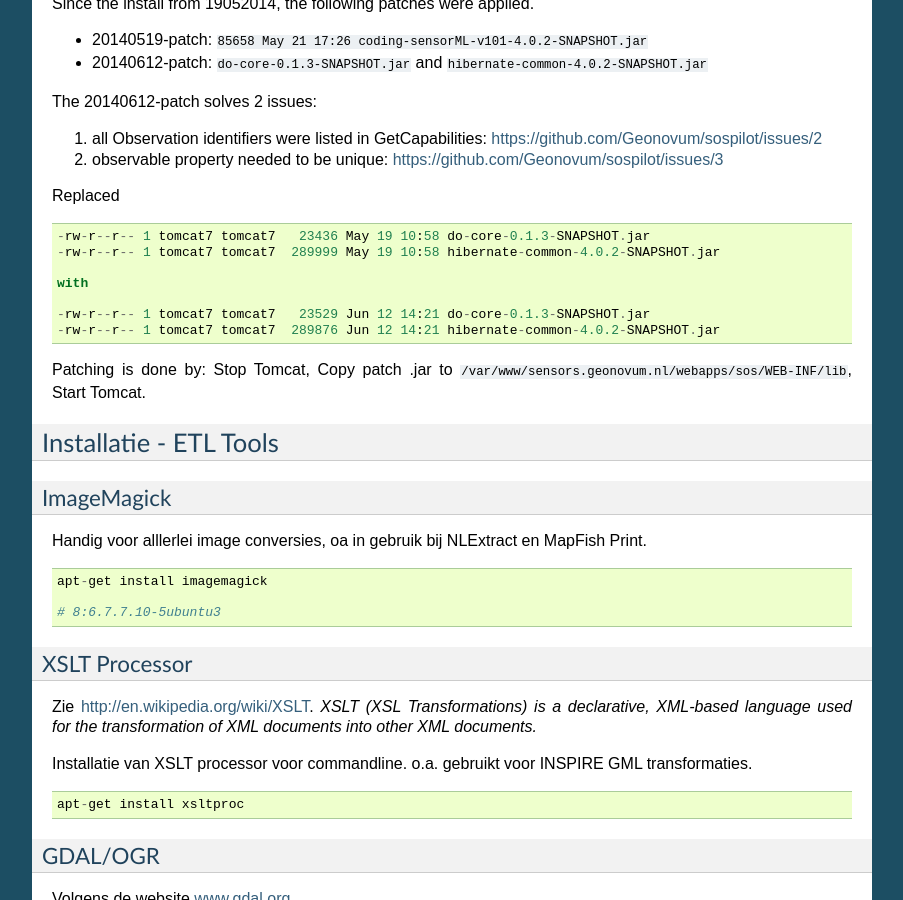
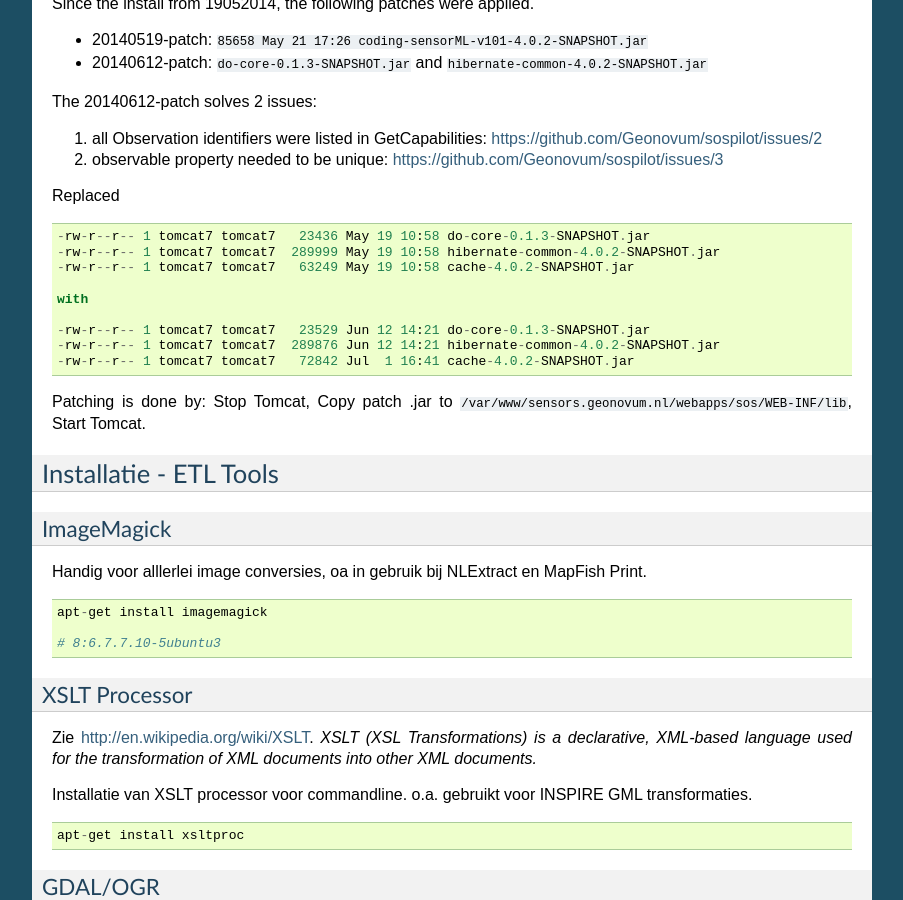
Before and after one commit to Geonovum/sospilot, a Sphinx documentation site: the page built from docs/server-inrichting.rst, in a window 1280 px wide and 900 px high, scrolled down 11986 px. Shown: the whole window, without its empty margins (198-1101 px from the left). Built offline with Sphinx 7.4.7, drawn with Linux system fonts in a browser that asks for light colours.

```diff
--- a/docs/server-inrichting.rst
+++ b/docs/server-inrichting.rst
@@ -663,11 +663,13 @@
 
     -rw-r--r-- 1 tomcat7 tomcat7   23436 May 19 10:58 do-core-0.1.3-SNAPSHOT.jar
     -rw-r--r-- 1 tomcat7 tomcat7  289999 May 19 10:58 hibernate-common-4.0.2-SNAPSHOT.jar
+    -rw-r--r-- 1 tomcat7 tomcat7   63249 May 19 10:58 cache-4.0.2-SNAPSHOT.jar
 
     with
 
     -rw-r--r-- 1 tomcat7 tomcat7   23529 Jun 12 14:21 do-core-0.1.3-SNAPSHOT.jar
     -rw-r--r-- 1 tomcat7 tomcat7  289876 Jun 12 14:21 hibernate-common-4.0.2-SNAPSHOT.jar
+    -rw-r--r-- 1 tomcat7 tomcat7   72842 Jul  1 16:41 cache-4.0.2-SNAPSHOT.jar
 
 Patching is done by: Stop Tomcat, Copy patch .jar to
 ``/var/www/sensors.geonovum.nl/webapps/sos/WEB-INF/lib``, Start Tomcat.
```
Also changed, not shown: docs/_static/aq-screenshot-52n-client1s.jpg, 2 other files.
